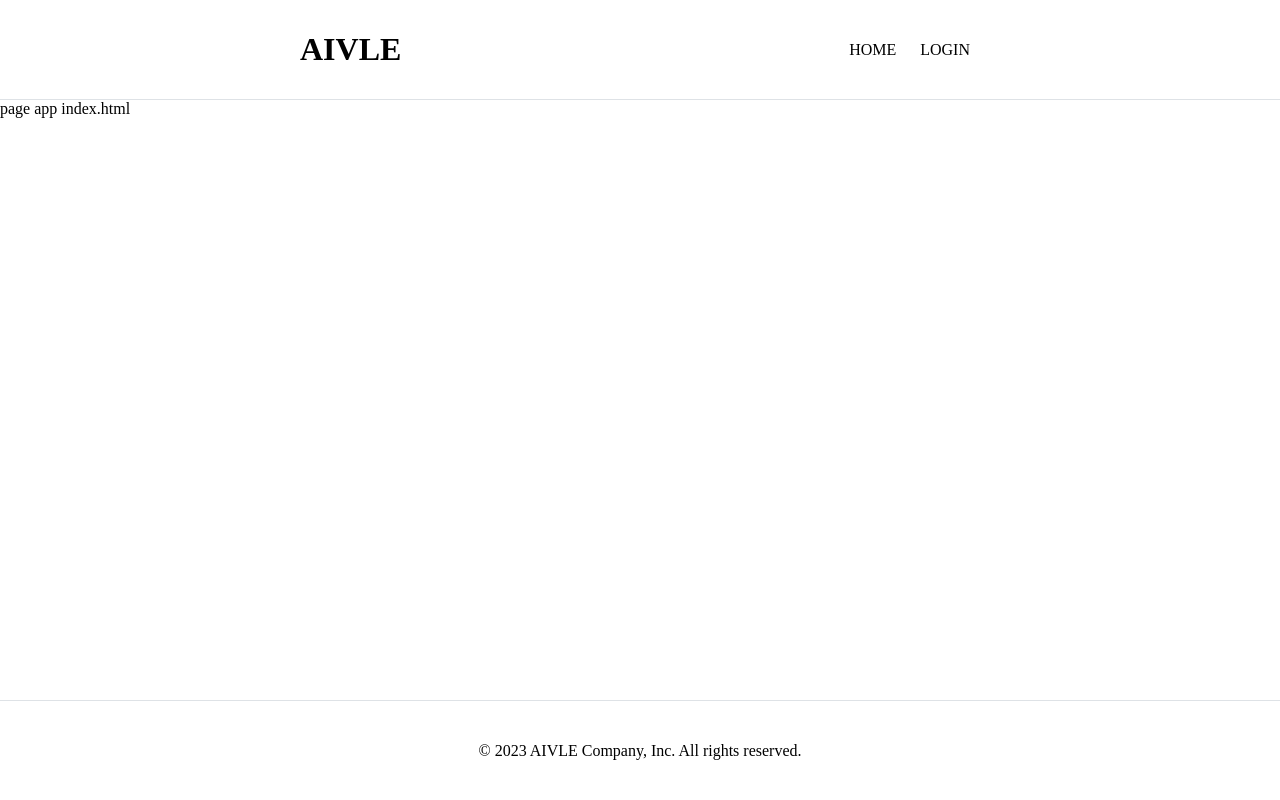
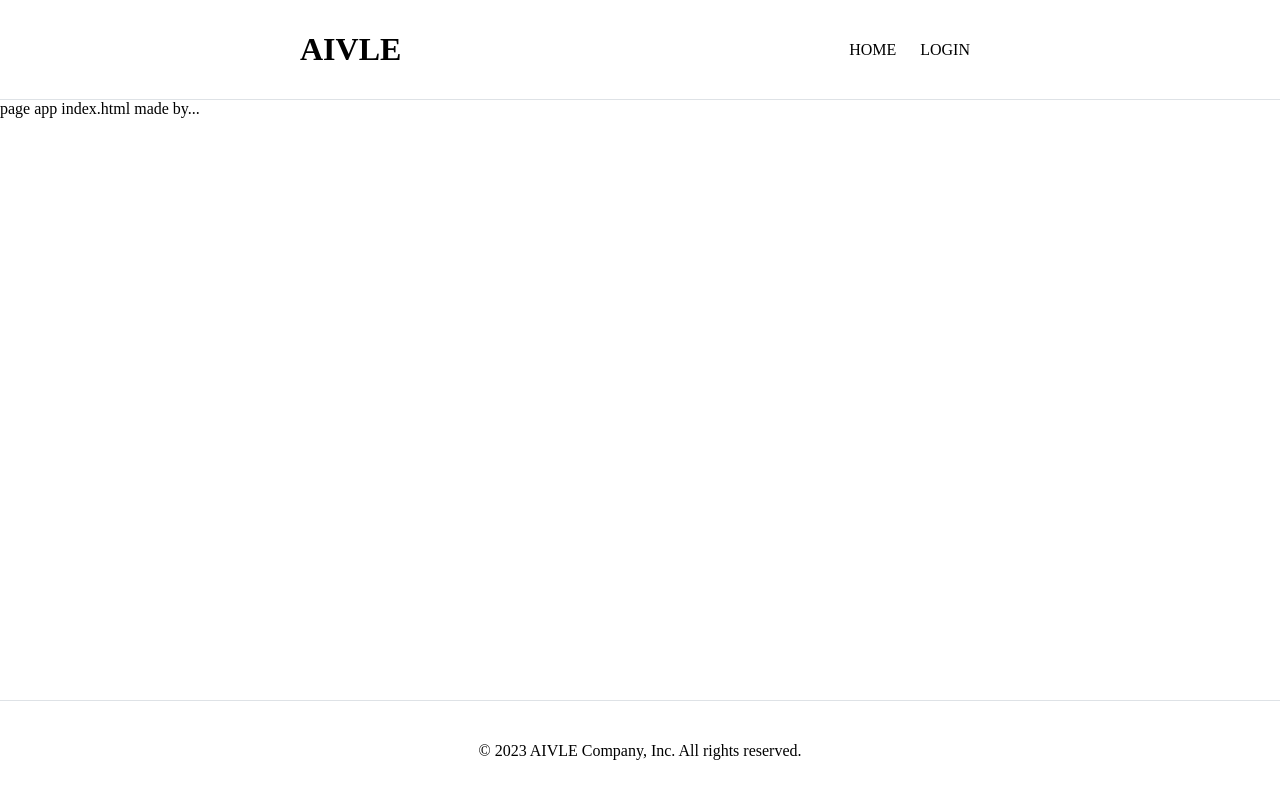
Before and after one commit to Own-Story-Team-12/ownstory, a Django app: template conf/Page/templates/page/index.html in a window 1280 px wide. Run offline with Django 4.2, Linux system fonts and the light colour scheme; the template is opened without the code that fills it, so the values that code supplies are empty.

Commit message:
'인덱스수정'

```diff
--- a/conf/Page/templates/page/index.html
+++ b/conf/Page/templates/page/index.html
@@ -8,6 +8,6 @@
 <link rel="stylesheet" href="{% static 'css/style.css' %}">
 {% endblock %}
 page app index.html
-
+made by...
 
 {% endblock %}
```
